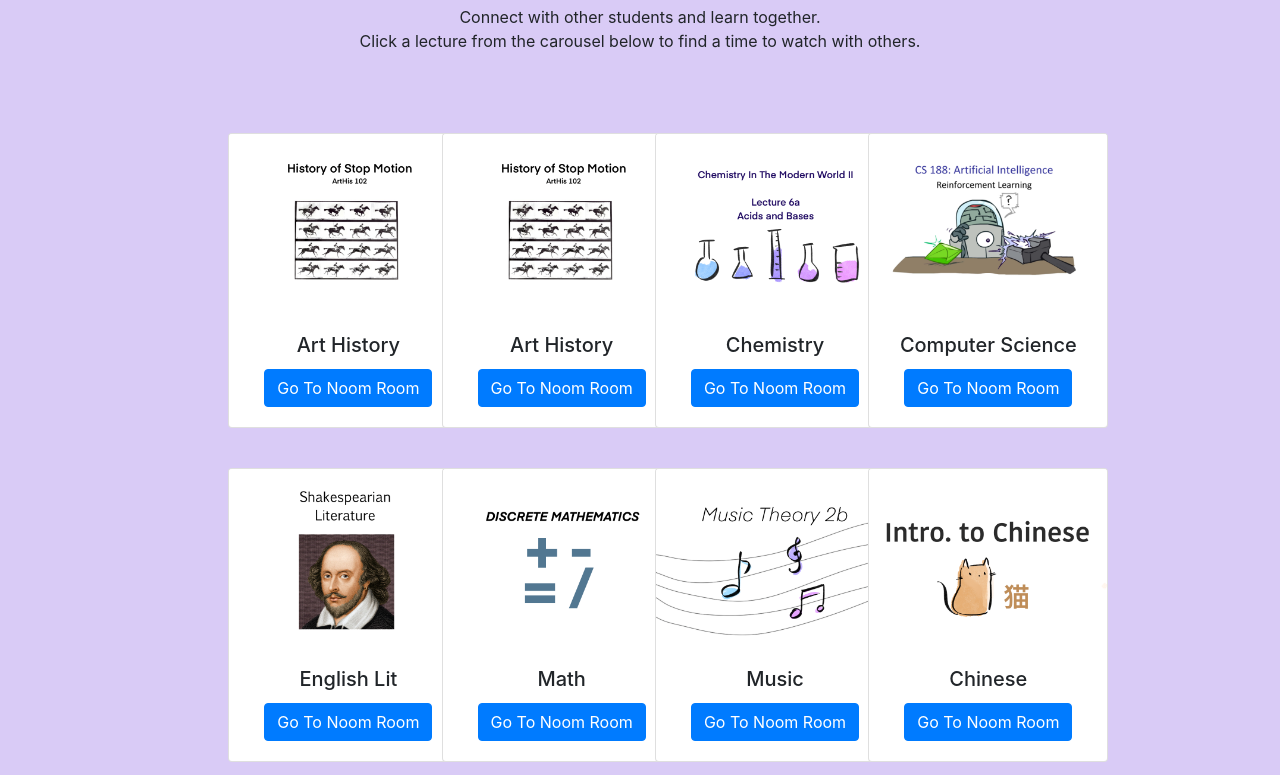
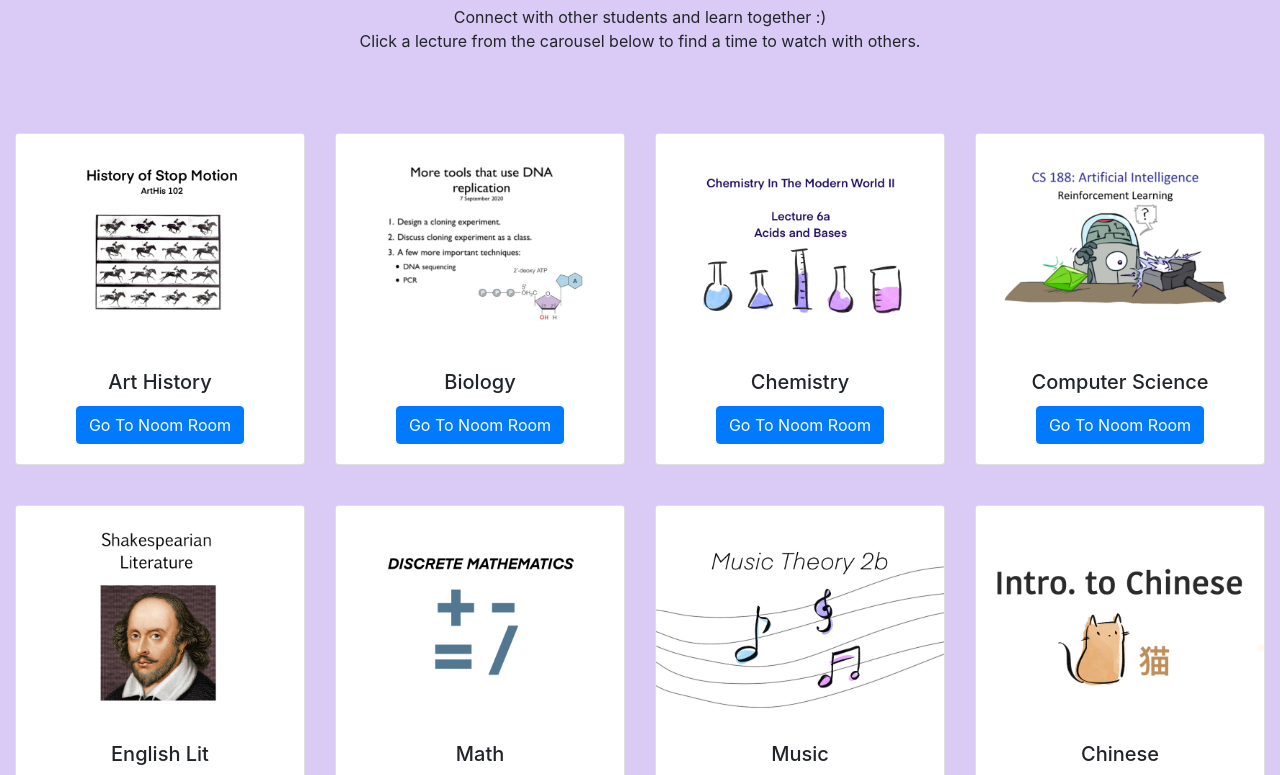
Before and after one commit to kiphenglim/FA20HackMIT-Noom, a website: page index.html in a window 1280 px wide. Shown: the part 171-946 px from the top of the page. Drawn offline with nearby package versions, Linux system fonts and the light colour scheme.

Commit message:
Dyanmically resize cards

```diff
--- a/index.html
+++ b/index.html
@@ -26,7 +26,7 @@
 
         <div class="row justify-content-center" style="padding-bottom: 10vh">
           <div class="col-10" style="text-align: center">
-            Connect with other students and learn together.
+            Connect with other students and learn together :)
             <br>
             Click a lecture from the carousel below to find a time to watch with others.
           </div>
@@ -34,8 +34,8 @@
 
         <!-- First row of images -->
         <div class="row justify-content-center" style="padding-bottom: 5vh">
-          <div class="col-2" style="text-align: center">
-            <div class="card" style="width: 15rem;">
+          <div class="col-3" style="text-align: center">
+            <div class="card">
               <img class="card-img-top" src="images/thumbnails/arthis.PNG"
               alt="Art History">
               <div class="card-body">
@@ -45,19 +45,19 @@
             </div>
           </div>
 
-          <div class="col-2" style="text-align: center">
-            <div class="card" style="width: 15rem;">
-              <img class="card-img-top" src="images/thumbnails/arthis.PNG"
-              alt="Art History">
+          <div class="col-3" style="text-align: center">
+            <div class="card">
+              <img class="card-img-top" src="images/thumbnails/bio.PNG"
+              alt="Biology">
               <div class="card-body">
-                <h5 class="card-title">Art History</h5>
+                <h5 class="card-title">Biology</h5>
                 <a href="signup" class="btn btn-primary">Go To Noom Room</a>
               </div>
             </div>
           </div>
 
-          <div class="col-2" style="text-align: center">
-            <div class="card" style="width: 15rem;">
+          <div class="col-3" style="text-align: center">
+            <div class="card">
               <img class="card-img-top" src="images/thumbnails/chem.PNG"
               alt="Chemistry">
               <div class="card-body">
@@ -67,8 +67,8 @@
             </div>
           </div>
 
-          <div class="col-2" style="text-align: center">
-            <div class="card" style="width: 15rem;">
+          <div class="col-3" style="text-align: center">
+            <div class="card">
               <img class="card-img-top" src="images/thumbnails/cs.PNG"
               alt="Computer Science">
               <div class="card-body">
@@ -81,8 +81,8 @@
 
         <!-- Second row of images -->
         <div class="row justify-content-center" style="padding-bottom: 15vh">
-          <div class="col-2" style="text-align: center">
-            <div class="card" style="width: 15rem;">
+          <div class="col-3" style="text-align: center">
+            <div class="card">
               <img class="card-img-top" src="images/thumbnails/eng.PNG"
               alt="English Lit">
               <div class="card-body">
@@ -92,8 +92,8 @@
             </div>
           </div>
 
-          <div class="col-2" style="text-align: center">
-            <div class="card" style="width: 15rem;">
+          <div class="col-3" style="text-align: center">
+            <div class="card">
               <img class="card-img-top" src="images/thumbnails/math.PNG"
               alt="Math">
               <div class="card-body">
@@ -103,8 +103,8 @@
             </div>
           </div>
 
-          <div class="col-2" style="text-align: center">
-            <div class="card" style="width: 15rem;">
+          <div class="col-3" style="text-align: center">
+            <div class="card">
               <img class="card-img-top" src="images/thumbnails/music.PNG"
               alt="Music">
               <div class="card-body">
@@ -114,9 +114,9 @@
             </div>
           </div>
 
-          <div class="col-2" style="text-align: center">
-            <div class="card" style="width: 15rem;">
-              <img class="card-img-top" src="images/thumbnails/Chinese.PNG"
+          <div class="col-3" style="text-align: center">
+            <div class="card">
+              <img class="card-img-top" src="images/thumbnails/chinese.PNG"
               alt="Chinese">
               <div class="card-body">
                 <h5 class="card-title">Chinese</h5>
```
